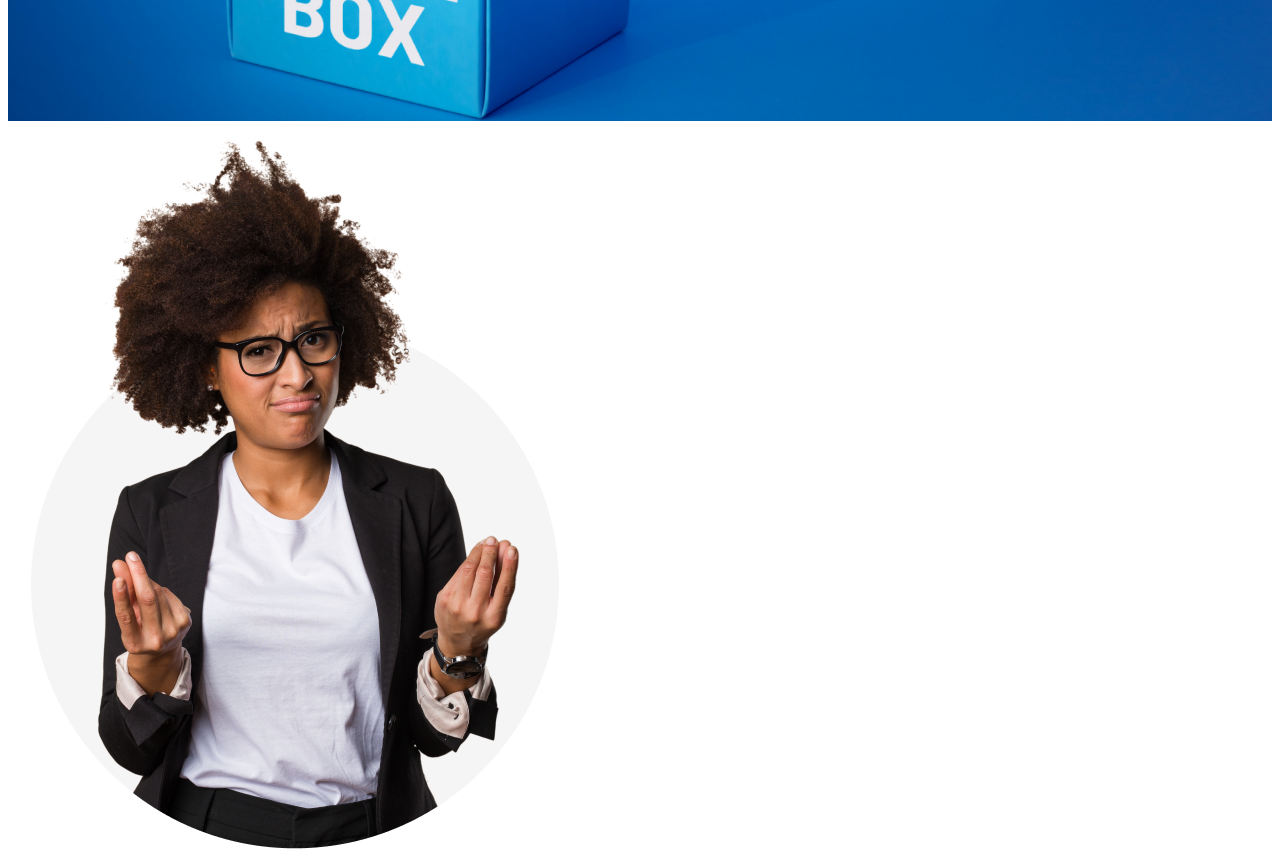
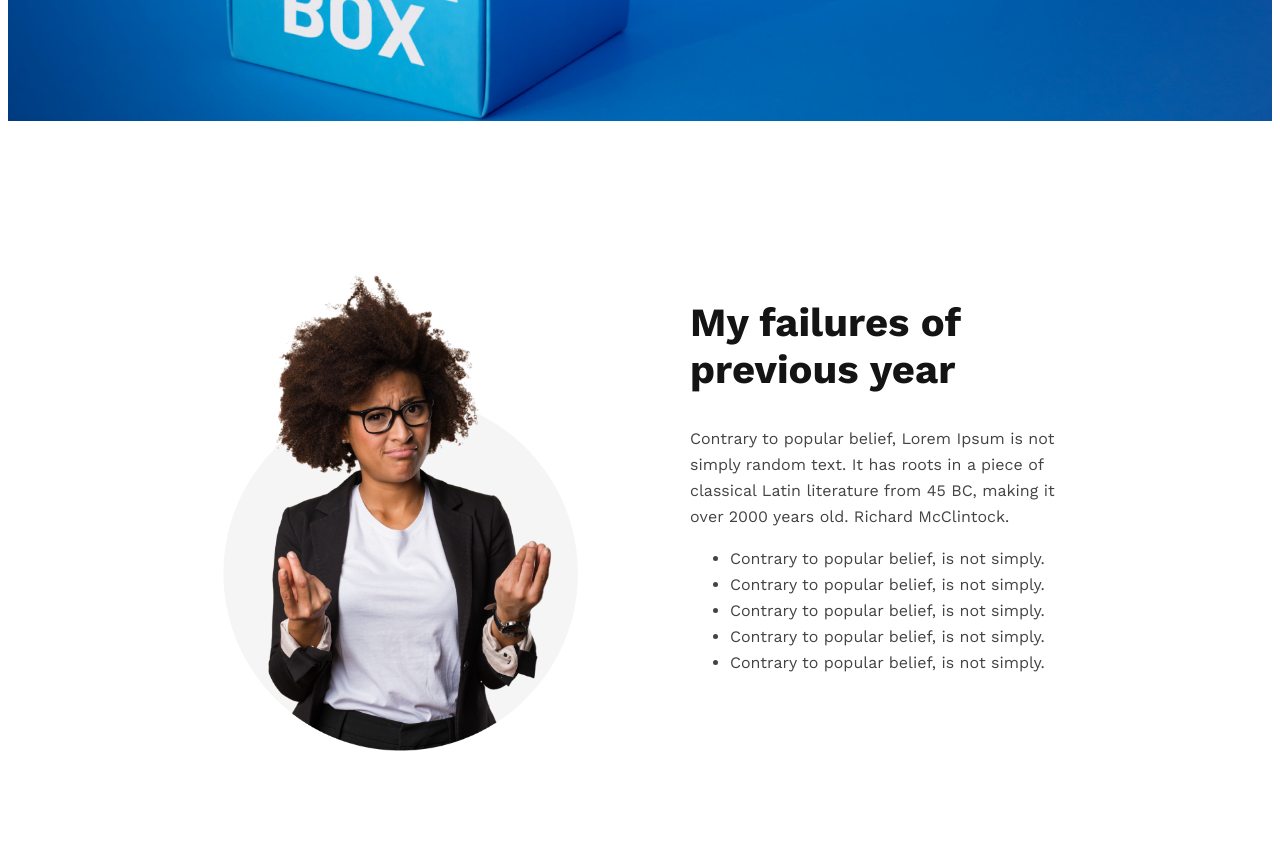
Before and after one commit to tisabbir/new-year-new-me, a plain HTML site: page index.html in a window 1280 px wide. Shown: the part 525-1374 px from the top of the page. Drawn offline with nearby package versions, Linux system fonts and the light colour scheme.

Commit message:
failure section added

```diff
--- a/index.html
+++ b/index.html
@@ -33,7 +33,7 @@
         <section class="failure">
             <div class="failure-container">
                 <div class="failure-image">
-                    <img src="images/person.png" alt="">
+                    <img id="image" src="images/person.png" alt="">
                 </div>
                 <div class="failure-text">
                     <h1 class="failure-title">My failures of previous year</h1>
--- a/styles/style.css
+++ b/styles/style.css
@@ -54,3 +54,41 @@
   top: 70%;
   right: 10%;
 }
+
+/* failure section styles */
+.failure-container {
+  display: flex;
+  margin: 140px 200px;
+  gap: 100px;
+}
+.failure-image {
+  width: 50%;
+  display: inline-block;
+}
+#image {
+  width: 100%;
+}
+.failure-text{
+  width: 50%;
+  display: inline-block;
+}
+
+.failure-title {
+  color: var(--Dark-01, #151414);
+font-size: 40px;
+font-weight: 700;
+}
+
+.failure-description {
+  color: var(--Dark-02, #444343);
+font-size: 16px;
+font-weight: 400;
+line-height: 26px; /* 162.5% */
+ }
+
+ li {
+  color: var(--Dark-02, #444343);
+font-size: 16px;
+font-weight: 400;
+line-height: 26px; /* 162.5% */
+ }
```
